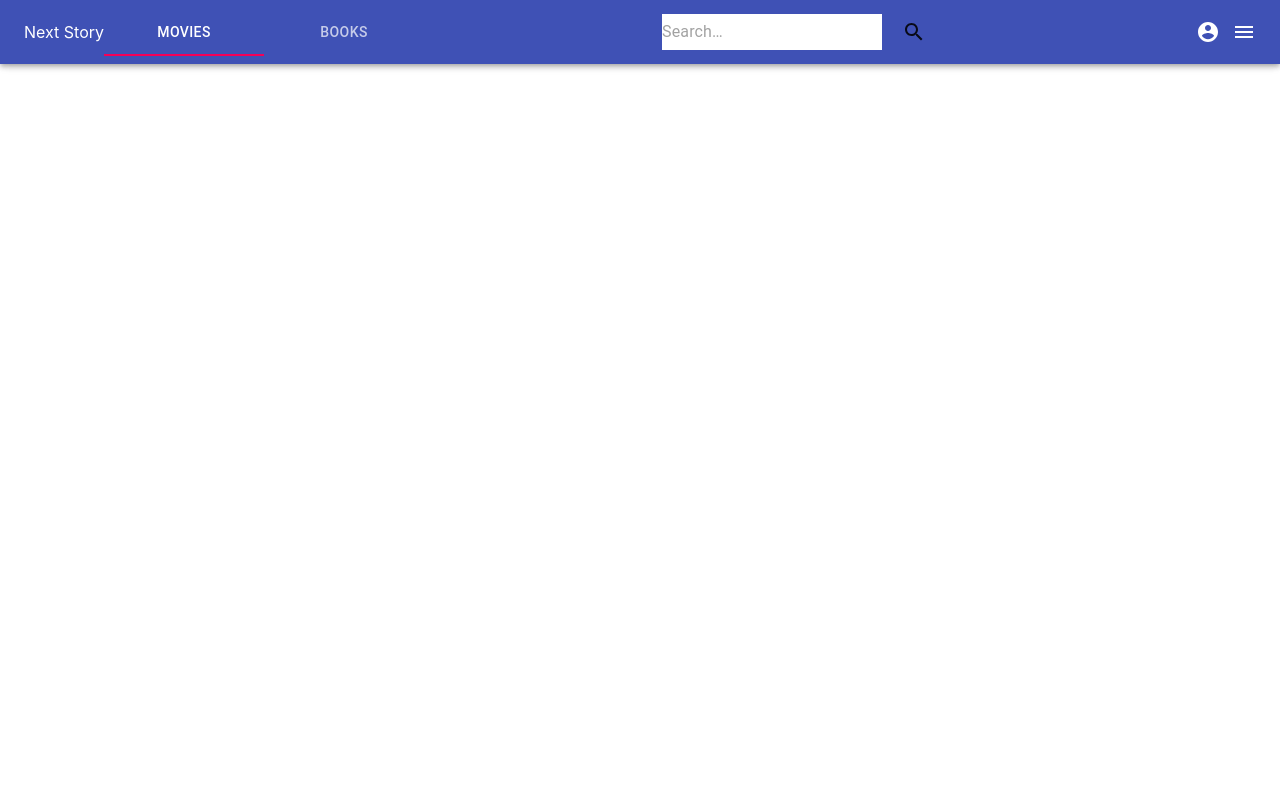
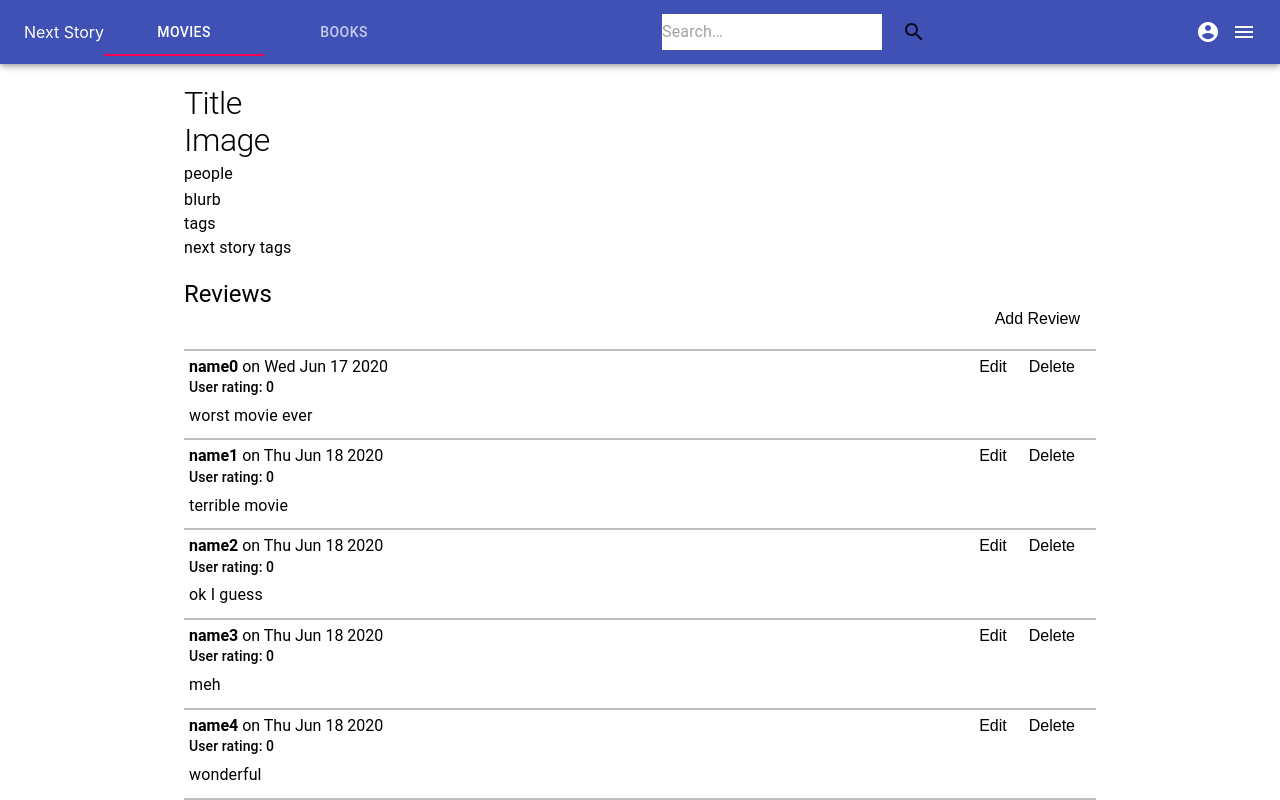
Before and after one commit to mxg895/next-story, a React (Create React App) app: page /book/1 in a window 1280 px wide. Before the commit this address had no page. Shown: the top 800 px of the page. Built offline with nearby package versions, Linux system fonts and the light colour scheme.

Commit message:
add push to media page route from media modal

```diff
--- a/src/actions/reviewActions.ts
+++ b/src/actions/reviewActions.ts
@@ -1,7 +1,8 @@
 import { ADD_REVIEW, DELETE_REVIEW, EDIT_REVIEW } from '../constants/reviewConstants';
+import { MediaType } from '../constants/dataTypes';
 
 export interface ReviewObjectType {
-    mediaType: 'movie' | 'book',
+    mediaType: MediaType,
     mediaId: string,
     reviewText: string,
     userId: string,
@@ -9,7 +10,7 @@ export interface ReviewObjectType {
     datePosted: string,
 }
 interface DeleteReviewObjectType {
-    mediaType: 'movie' | 'book',
+    mediaType: MediaType,
     mediaId: string,
     userId: string,
 }
--- a/src/components/Button/index.tsx
+++ b/src/components/Button/index.tsx
@@ -1,11 +1,11 @@
 import React from 'react';
 import styled from 'styled-components';
 
-const StyledButton = styled.button<{fontSize?: string}>`
+const StyledButton = styled.button<{fontSize?: string, color?: string}>`
     margin-right: 10px;
     background: none;
     border: none;
-    color: ${({ theme }) => theme.palette.grey[500]};
+    color: ${(props) => props.color} || ${({ theme }) => theme.palette.grey[500]};
     cursor: pointer;
     font-size: ${(props) => props.fontSize || '16px'};
 
@@ -19,12 +19,13 @@ interface ButtonProps {
     label?: string;
     children?: string;
     fontSize?: string;
+    color?: string;
 }
 
 const Button: React.FC<ButtonProps> = (props: ButtonProps) => {
-    const {onClick, label, children} = props;
+    const {onClick, label, children, color} = props;
     return (
-        <StyledButton onClick={onClick}>
+        <StyledButton onClick={onClick} color={color}>
             {label || children}
         </StyledButton>
     );
--- a/src/components/MediaCard/index.tsx
+++ b/src/components/MediaCard/index.tsx
@@ -3,6 +3,7 @@ import styled from 'styled-components';
 import { Card } from '@material-ui/core';
 import { connect } from 'react-redux';
 import { setMediaModalOpenAction } from '../../actions/mediaModalActions';
+import { MediaType } from '../../constants/dataTypes';
 
 const CardContainer = styled(Card)`
     height: 250px;
@@ -24,6 +25,8 @@ const MediaImage = styled.img`
 
 export type CardData = {
     title: string,
+    id: string,
+    mediaType: MediaType,
     image?: string, // the url, etc to the image
     tags?: string[],
     person?: string,
--- a/src/components/MediaModal/index.tsx
+++ b/src/components/MediaModal/index.tsx
@@ -1,9 +1,13 @@
 import React, { useEffect } from 'react';
-import { Modal, useMediaQuery, Typography, Paper } from '@material-ui/core';
+import { Modal, useMediaQuery, Typography, Paper, IconButton } from '@material-ui/core';
 import styled from 'styled-components';
 import { CardData } from '../MediaCard';
 import { connect } from 'react-redux';
 import { setMediaModalClosedAction } from '../../actions/mediaModalActions';
+import CloseIcon from '@material-ui/icons/Close';
+import ArrowForwardIcon from '@material-ui/icons/ArrowForward';
+import { Button } from '@material-ui/core';
+import { useHistory } from 'react-router-dom';
 
 interface MediaModalProps {
     isOpen: boolean,
@@ -72,7 +76,7 @@ const ModalFooter = styled(Paper)`
     justify-content: flex-end;
 `;
 
-const Button = styled.button`
+const StyledButton = styled(Button)`
     margin-right: 10px;
     background: none;
     border: none;
@@ -85,6 +89,13 @@ const Button = styled.button`
     }
 `;
 
+const StyledCloseIcon = styled(CloseIcon)`
+    color: white;
+    &:hover {
+        color: grey;
+    }
+`;
+
 function closeMediaModal(props: any) {
     props.setMediaModalClosedAction();
 }
@@ -92,9 +103,16 @@ function closeMediaModal(props: any) {
 const MediaModal: React.FC<MediaModalProps> = (props: MediaModalProps) => {
     const [open, setOpen] = React.useState(false);
     const { isOpen, modalData } = props;
+    const history = useHistory();
 
     const isSmall = useMediaQuery('(max-width:450px)'); // TODO-MK figure out if we want this special or override Mui breakpoints
     const isShort = useMediaQuery('(max-height:500px)');
+
+    function goToPage() {
+        const { id, mediaType } = modalData;
+        history.push(`/${mediaType}/${id}`);
+        closeMediaModal(props);
+    }
 
     useEffect(() => {
         if (isOpen) {
@@ -108,7 +126,9 @@ const MediaModal: React.FC<MediaModalProps> = (props: MediaModalProps) => {
         <Modal open={open} onClose={() => closeMediaModal(props)}>
             <CenteredBody isSmall={isSmall} isShort={isShort}>
                 <ModalHeader>
-                    <Button onClick={() => closeMediaModal(props)}>Close</Button>
+                    <IconButton onClick={() => closeMediaModal(props)}>
+                        <StyledCloseIcon />
+                    </IconButton>
                 </ModalHeader>
                 <ModalContent isSmall={isSmall} isShort={isShort}>
                     <TopContainer isShort={isShort}>
@@ -126,8 +146,12 @@ const MediaModal: React.FC<MediaModalProps> = (props: MediaModalProps) => {
                     </MediaBlurb>
                 </ModalContent>
                 <ModalFooter elevation={3}>
-                    <Button>Go to page</Button>
-                    {/* TODO-MK add a right arrow icon here */}
+                    <StyledButton
+                        endIcon={<ArrowForwardIcon />}
+                        onClick={() => goToPage()}
+                    >
+                        Go to page
+                    </StyledButton>
                 </ModalFooter>
             </CenteredBody>
         </Modal>
--- a/src/components/MulitCardCarousel/index.tsx
+++ b/src/components/MulitCardCarousel/index.tsx
@@ -4,6 +4,7 @@ import 'react-multi-carousel/lib/styles.css';
 import MediaCard from '../MediaCard';
 import styled from 'styled-components';
 import MockCover from '../../assets/MockCover.png';
+import { MediaType } from '../../constants/dataTypes';
 
 const StyledCarousel = styled(Carousel)`
     margin-top: 20px;
@@ -11,6 +12,8 @@ const StyledCarousel = styled(Carousel)`
 
 const mockCardData = {
     title: 'Mock Title Harry Potter Mock Title Harry Potter',
+    id: '001',
+    mediaType: MediaType.movie,
     image: MockCover,
     person: 'J.K. Rowling',
     tags: ['fantasy', 'action', 'sci-fi', 'superheroes', 'tag1', 'tag2', 'tag3'],
--- /dev/null
+++ b/src/constants/dataTypes.ts
@@ -0,0 +1,4 @@
+export enum MediaType {
+    movie = 'movie',
+    book = 'book'
+}
--- a/src/routes.tsx
+++ b/src/routes.tsx
@@ -15,10 +15,10 @@ class Routes extends React.Component {
         <Route exact key='forms' path='/forms'
                render={(props) => <LazyLoader load={() => import('./containers/Forms')} {...props} />}
         />
-        <Route exact key='movies' path='/movies'
+        <Route exact key='movie' path='/movie/:id'
                render={(props) => <LazyLoader load={() => import('./containers/MediaPage')} {...props} />}
         />
-        <Route exact key='books' path='/books'
+        <Route exact key='book' path='/book/:id'
                render={(props) => <LazyLoader load={() => import('./containers/MediaPage')} {...props} />}
         />
         <Route exact key='notFound' path='*'
```
